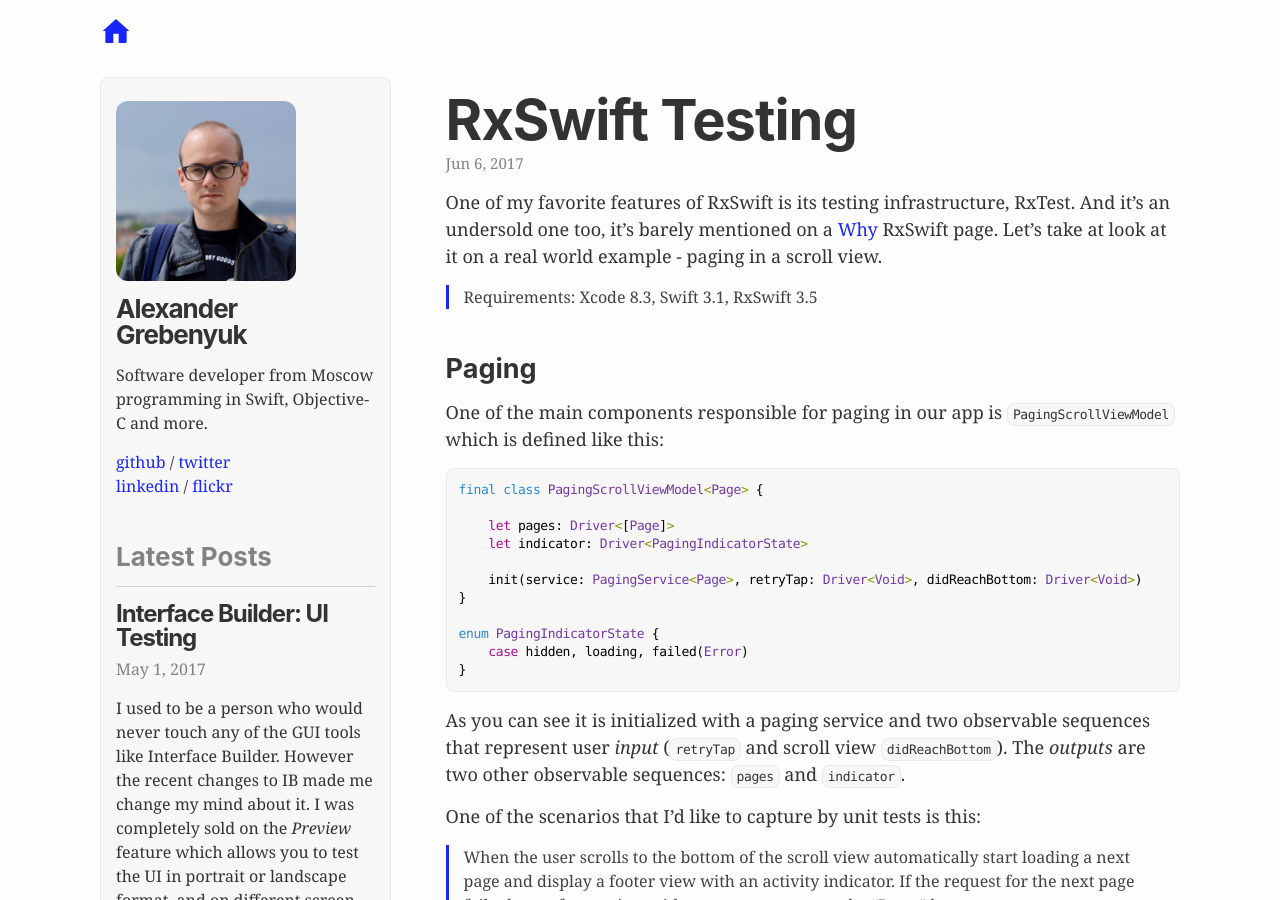
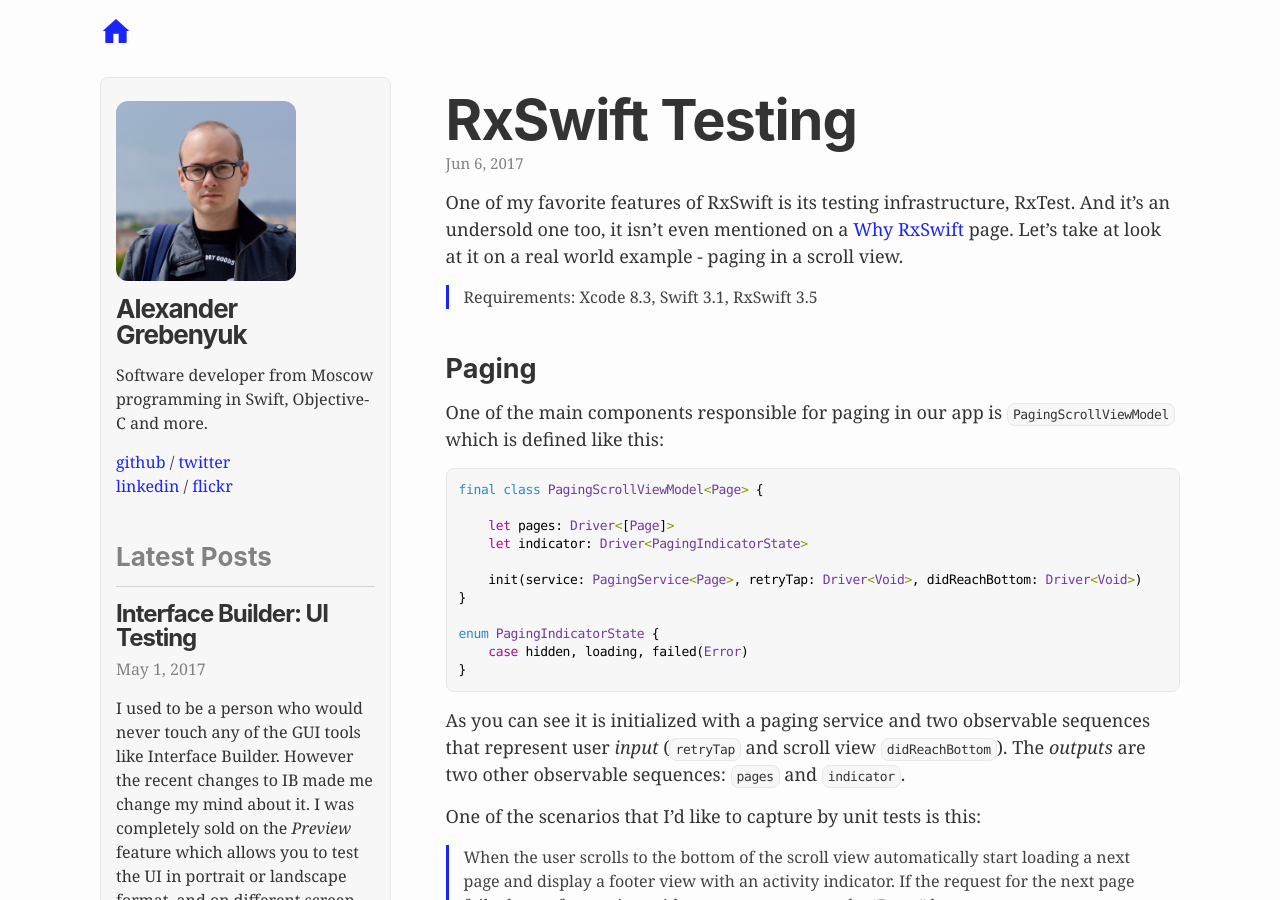
Before and after one commit to hyling/kean.github.io, a Jekyll site: the page built from _posts/2017-06-06-rxtesting.markdown, in a window 1280 px wide and 900 px high. Built offline with Jekyll 4.4.1, drawn with Linux system fonts in a browser that asks for light colours; comment, search, counter and statistics services are not loaded.

Commit message:
RxSwift Testing edits

```diff
--- a/_posts/2017-06-06-rxtesting.markdown
+++ b/_posts/2017-06-06-rxtesting.markdown
@@ -8,7 +8,7 @@ permalink: /post/rxswift-testing
 uuid: cdddbe85-b27a-4ba3-8336-340919e3cf04
 ---
 
-One of my favorite features of RxSwift is its testing infrastructure, RxTest. And it's an undersold one too, it's barely mentioned on a [Why](https://github.com/ReactiveX/RxSwift/blob/master/Documentation/Why.md) RxSwift page. Let's take at look at it on a real world example - paging in a scroll view.
+One of my favorite features of RxSwift is its testing infrastructure, RxTest. And it's an undersold one too, it isn't even mentioned on a [Why RxSwift](https://github.com/ReactiveX/RxSwift/blob/master/Documentation/Why.md) page. Let's take at look at it on a real world example - paging in a scroll view.
 
 > Requirements: Xcode 8.3, Swift 3.1, RxSwift 3.5
 
```
